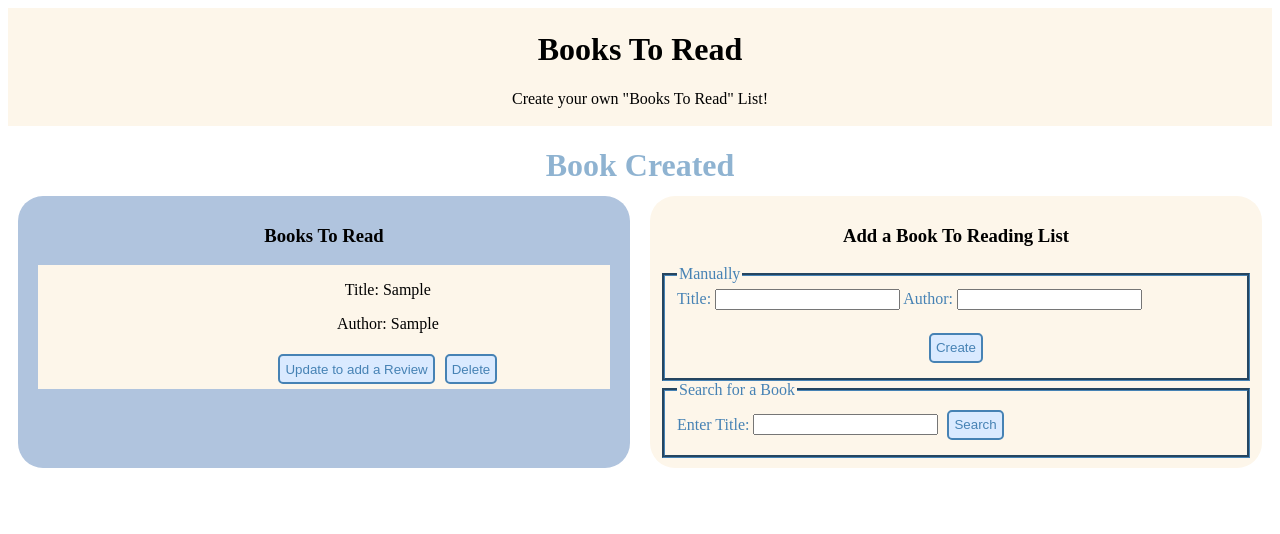
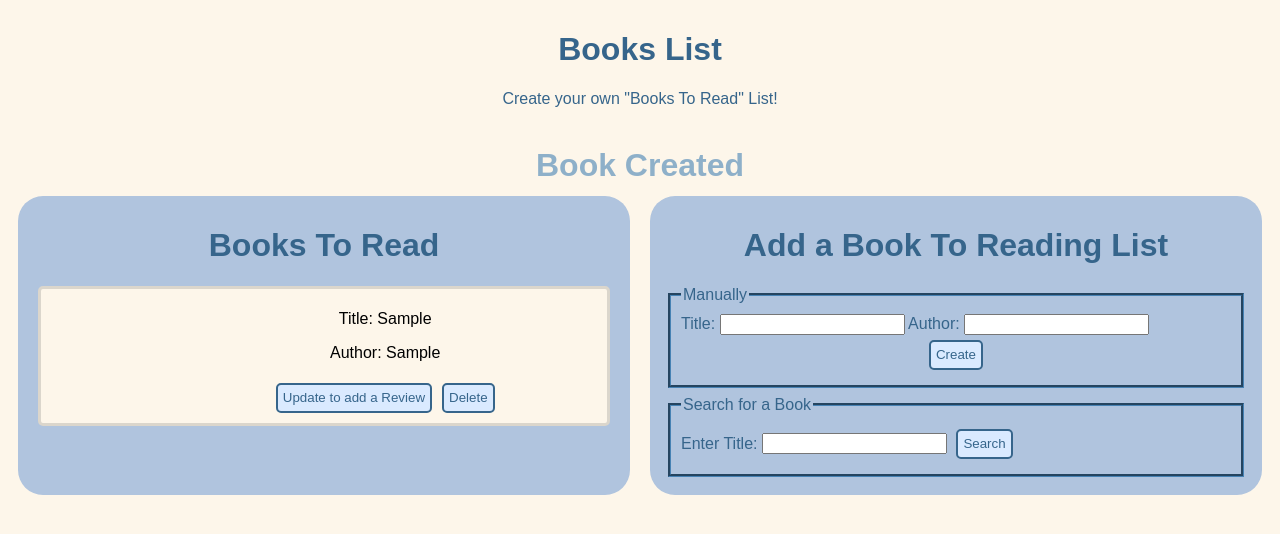
Before and after one commit to TaniaOlivas/bookList, a plain HTML site: page index.html in a window 1280 px wide. Both pictures are taken after typing "Sample", "Sample" into the empty fields and a click on the button "Create". Drawn offline with Linux system fonts and the light colour scheme; a web font is replaced by a local one.

Commit message:
Updated Styling

```diff
--- a/books.js
+++ b/books.js
@@ -5,12 +5,12 @@ const bookResults = (objects) => {
     let index = 0
 
     Object.values(objects.items).forEach(function (object) {
-        let resultSection = $(`<div class = "resultSection"></div>`)
+        let resultSection = $(`<div id = 'wholeSection'></div>`)
         let bookImage = $(`<div><img src = "${object.volumeInfo.imageLinks.smallThumbnail}" /></div>`)
         let infoDiv = $(`<div class = "resultDetailsDiv"></div>`)
         let bookTitle = $(`<p class = "bookTitle">Title: ${object.volumeInfo.title}</p>`)
         let bookAuthor = $(`<p class = "bookAuthor">Author: ${object.volumeInfo.authors[0]}</p>`)
-        let addBookButton = $(`<button onclick="addBook(event)" id ="${index}" class = "tanBtn">Add to Reading List</button>`)
+        let addBookButton = $(`<button onclick="addBook(event)" id ="${index}" class = "blueBtn">Add to Reading List</button>`)
         index = index + 1
 
         bookSearch.push({
@@ -105,7 +105,7 @@ const getData = () => {
 
     $(".searchResults").empty()
     let title = $("#searchTitle").val()
-    let APIKey = "AIzaSyBFwgVd0mk8AyhraRSm71loZgaALIDazvs"
+    let APIKey = 'AIzaSyBFwgVd0mk8AyhraRSm71loZgaALIDazvs'
     $.ajax({
         type: 'GET',
         url: `https://www.googleapis.com/books/v1/volumes?q=intitle:${title}&printType=books&maxResults=5&key=${APIKey}`,
--- a/index.html
+++ b/index.html
@@ -4,6 +4,13 @@
     <meta charset="UTF-8" />
     <meta name="viewport" content="width=device-width, initial-scale=1.0" />
     <title>Books To Read</title>
+    <!-- Google Fonts -->
+    <link rel="preconnect" href="https://fonts.googleapis.com" />
+    <link rel="preconnect" href="https://fonts.gstatic.com" crossorigin />
+    <link
+      href="https://fonts.googleapis.com/css2?family=Poetsen+One&display=swap"
+      rel="stylesheet"
+    />
     <link rel="stylesheet" href="style.css" />
     <script src="lib/jquery-3.6.0.js"></script>
     <script src="books.js"></script>
@@ -12,8 +19,8 @@
     <div class="wrapper">
       <div>
         <div class="header">
-          <h1>Books To Read</h1>
-          <p>Create your own "Books To Read" List!</p>
+          <h1 class="sectionTitle" id="headerTitle">Books List</h1>
+          <p class="sectionTitle">Create your own "Books To Read" List!</p>
         </div>
         <div class="animations">
           <h1 class="deleteAnimation">Book Deleted</h1>
@@ -22,11 +29,11 @@
       </div>
       <div class="mainBody">
         <div class="readList">
-          <h3>Books To Read</h3>
+          <h1 class="sectionTitle">Books To Read</h1>
           <div class="bookList"></div>
         </div>
         <div class="bookSearch">
-          <h3>Add a Book To Reading List</h3>
+          <h1 class="sectionTitle">Add a Book To Reading List</h1>
           <div>
             <fieldset class="manual">
               <legend>Manually</legend>
@@ -34,8 +41,6 @@
               <input type="text" id="title" />
               <label for="author">Author:</label>
               <input type="text" id="author" />
-              <br />
-              <br />
               <div class="manualBtn">
                 <button onclick="manuallyCreate()" class="blueBtn">
                   Create
--- a/style.css
+++ b/style.css
@@ -1,3 +1,10 @@
+body {
+  font-family: 'Poetsen One', sans-serif;
+  font-weight: 300;
+  font-style: normal;
+  background-color: rgb(253, 246, 234);
+}
+
 .header {
   text-align: center;
   background-color: rgb(253, 246, 234);
@@ -9,6 +16,11 @@
   flex-direction: row;
   flex-wrap: wrap;
   width: 100%;
+}
+
+.sectionTitle {
+  color: rgb(54, 101, 139);
+  text-align: center;
 }
 
 .readList {
@@ -26,7 +38,7 @@
 
 .bookSearch {
   flex: 3 1 400px;
-  background-color: rgb(253, 246, 234);
+  background-color: lightsteelblue;
   border-radius: 25px;
   padding: 10px;
   margin: 10px;
@@ -61,9 +73,11 @@ img {
 }
 
 fieldset {
-  color: steelblue;
+  color: rgb(54, 101, 139);
   border-color: steelblue;
   border-width: 3px;
+  padding: 10px;
+  margin: 8px;
 }
 
 .manualBtn {
@@ -72,20 +86,13 @@ fieldset {
 
 .blueBtn {
   background-color: rgb(218, 234, 255);
-  color: steelblue;
+  font-family: 'Poetsen One', sans-serif;
+  color: rgb(54, 101, 139);
   border-radius: 5px;
-  border: 2px solid steelblue;
+  border: 2px solid rgb(54, 101, 139);
   height: 30px;
   justify-content: center;
   text-align: center;
-  padding: 5px;
-  margin: 5px;
-}
-.tanBtn {
-  background-color: rgb(253, 246, 234);
-  color: steelblue;
-  border-radius: 5px;
-  border: 2px solid rgb(212, 206, 196);
   padding: 5px;
   margin: 5px;
 }
@@ -97,17 +104,8 @@ fieldset {
   justify-content: space-evenly;
   text-align: center;
   background-color: rgb(253, 246, 234);
+  border: 3px solid rgb(219, 214, 204);
+  border-radius: 5px;
   margin: 10px;
+  padding: 5px;
 }
-
-.resultSection {
-  display: flex;
-  flex-direction: row;
-  flex-wrap: wrap;
-  justify-content: space-evenly;
-  background-color: rgb(202, 223, 249);
-  border-radius: 25px;
-  text-align: center;
-  padding: 10px;
-  margin: 10px;
-}
```
